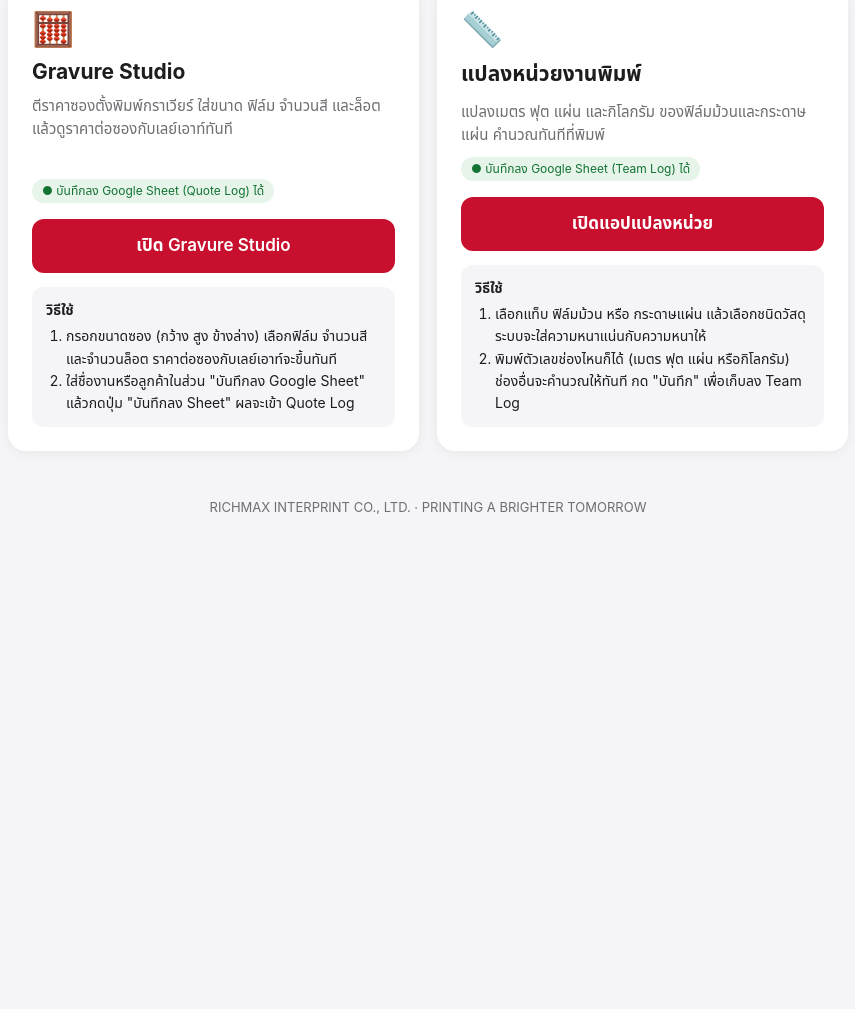
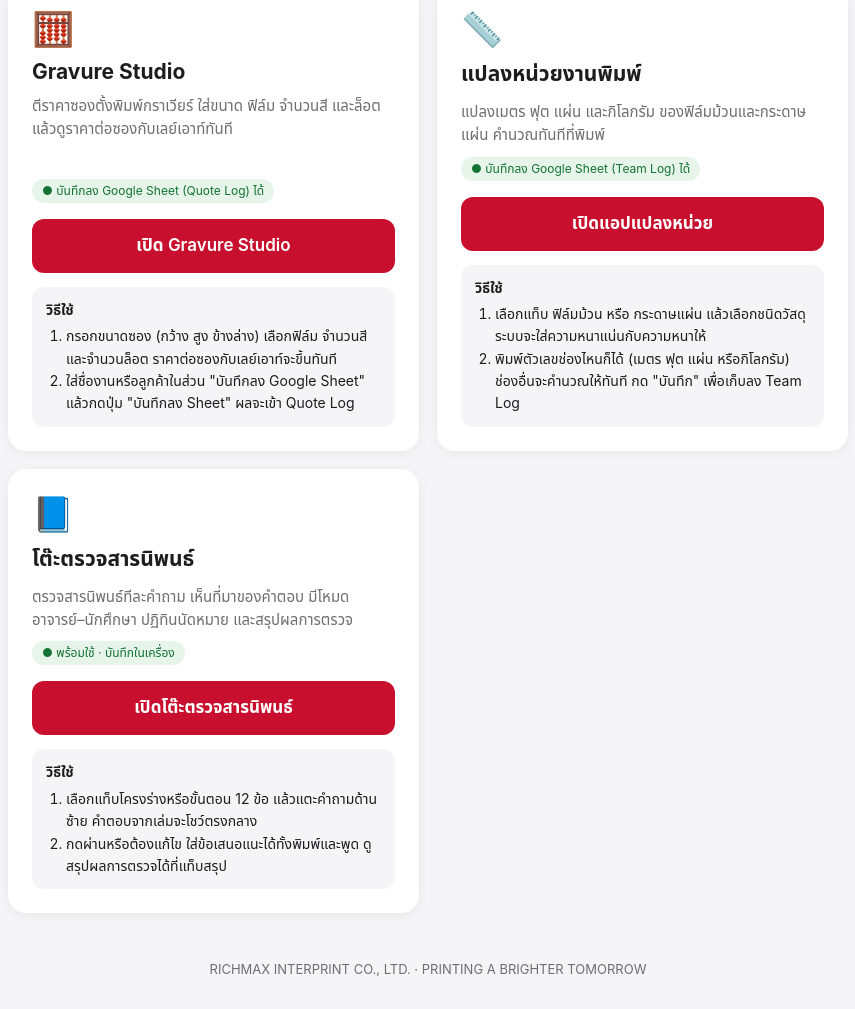
Before and after one commit to phiistphisit-glitch/richmax-apps, a plain HTML site: page index.html in a window 1280 px wide. Shown: the part 155-1164 px from the top of the page, without its empty margins (212-1067 px from the left). Before the commit the page ends 800 px from the top, so only its background shows below. Drawn offline with Linux system fonts and the light colour scheme.

Commit message:
Add Thesis Desk to apps launcher

```diff
--- a/index.html
+++ b/index.html
@@ -54,6 +54,17 @@
       <li>พิมพ์ตัวเลขช่องไหนก็ได้ (เมตร ฟุต แผ่น หรือกิโลกรัม) ช่องอื่นจะคำนวณให้ทันที กด "บันทึก" เพื่อเก็บลง Team Log</li>
     </ol></div>
   </section>
+  <section class="card">
+    <div class="icon">📘</div>
+    <h2>โต๊ะตรวจสารนิพนธ์</h2>
+    <p>ตรวจสารนิพนธ์ทีละคำถาม เห็นที่มาของคำตอบ มีโหมดอาจารย์–นักศึกษา ปฏิทินนัดหมาย และสรุปผลการตรวจ</p>
+    <span class="tag">● พร้อมใช้ · บันทึกในเครื่อง</span>
+    <a class="btn" href="https://phiistphisit-glitch.github.io/richmax-thesis-desk/">เปิดโต๊ะตรวจสารนิพนธ์</a>
+    <div class="howto"><b>วิธีใช้</b><ol>
+      <li>เลือกแท็บโครงร่างหรือขั้นตอน 12 ข้อ แล้วแตะคำถามด้านซ้าย คำตอบจากเล่มจะโชว์ตรงกลาง</li>
+      <li>กดผ่านหรือต้องแก้ไข ใส่ข้อเสนอแนะได้ทั้งพิมพ์และพูด ดูสรุปผลการตรวจได้ที่แท็บสรุป</li>
+    </ol></div>
+  </section>
 </main>
 <footer>RICHMAX INTERPRINT CO., LTD. · PRINTING A BRIGHTER TOMORROW</footer>
 </body>
```
